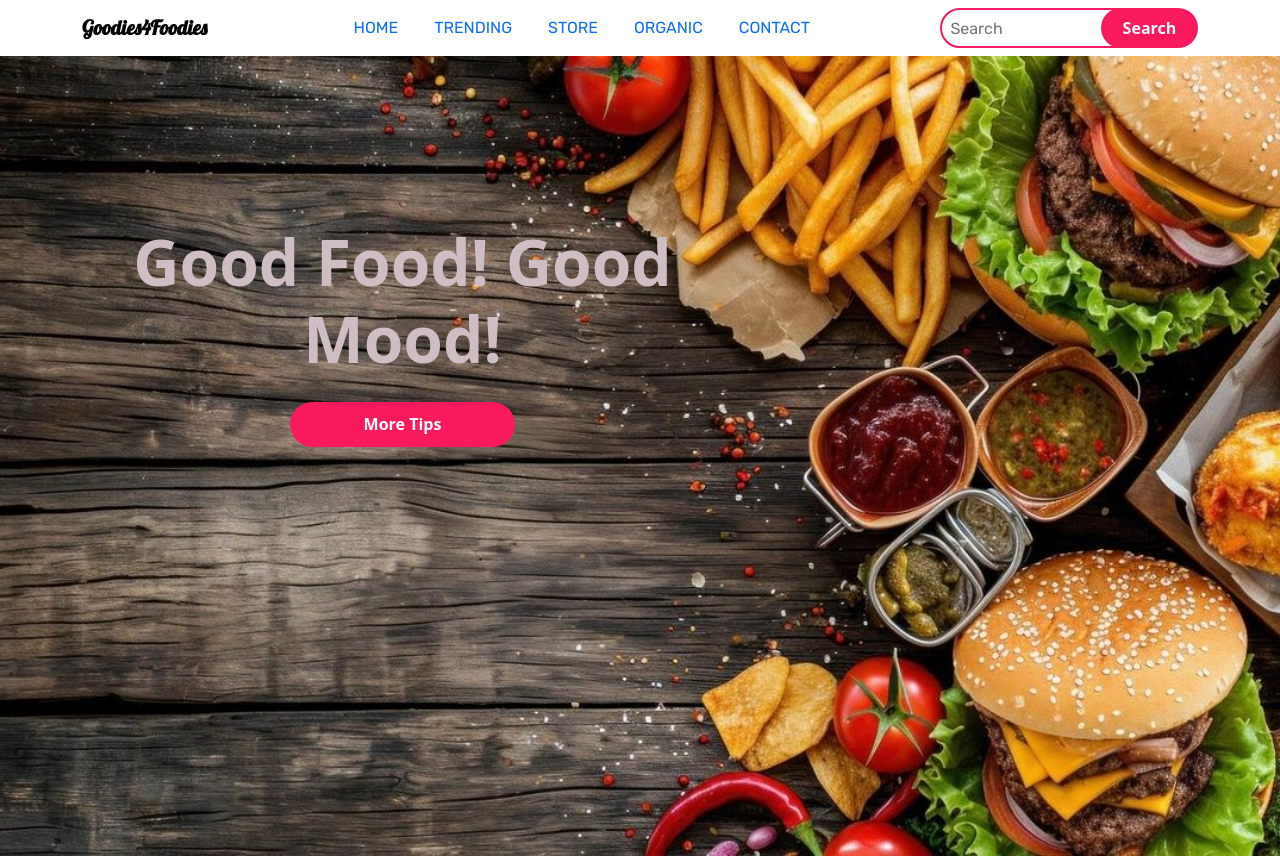
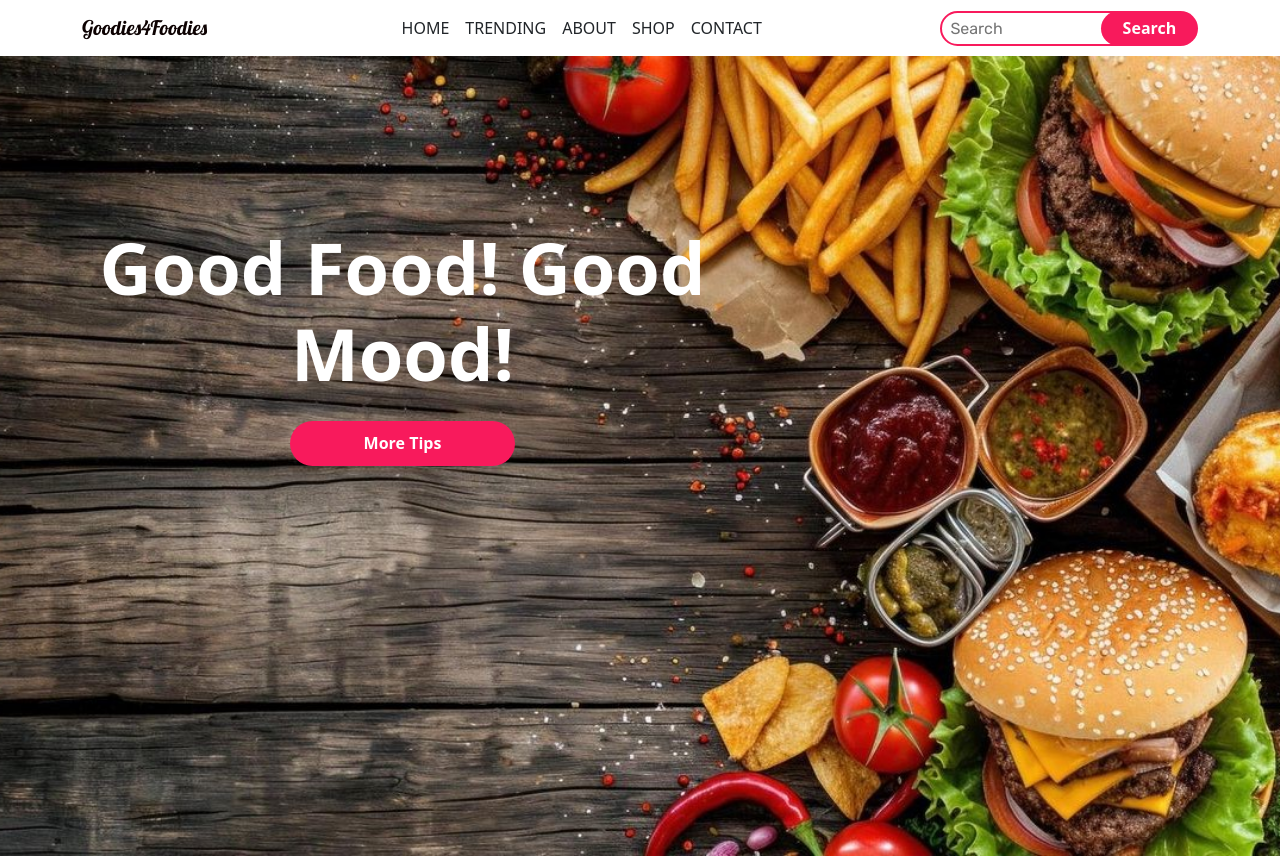
Before and after one commit to ifeecodes/Fast-Food-Web-, a plain HTML site: page index.html in a window 1280 px wide. Shown: the top 856 px of the page. Drawn offline with nearby package versions, Linux system fonts and the light colour scheme.

Commit message:
made changes

```diff
--- a/index.html
+++ b/index.html
@@ -26,21 +26,21 @@
       <span class="navbar-toggler-icon"><i class="fa fa-bars" aria-hidden="true"></i></span>
     </button>
     <div class="collapse navbar-collapse" id="navbarScroll">
-      <ul class="navbar-nav m-auto my-2 my-lg-0" >
+      <ul class="navbar-nav m-auto my-4 my-lg-0 text-uppercase" >
         <li class="nav-item">
-          <a class="nav-link active" href="#">HOME</a>
+          <a class="nav-link active text-dark" href="#home">HOME</a>
         </li>
         <li class="nav-item">
-          <a class="nav-link" href="#">TRENDING</a>
+          <a class="nav-link text-dark" href="#trending">TRENDING</a>
+        </li>
+              <li class="nav-item">
+          <a class="nav-link text-dark" href="#about">about</a>
         </li>
         <li class="nav-item ">
-          <a class="nav-link " href="#">Store</a>
+          <a class="nav-link text-dark" href="#shop">Shop</a>
         </li>
         <li class="nav-item">
-          <a class="nav-link">Organic</a>
-        </li>
-        <li class="nav-item">
-          <a class="nav-link">Contact</a>
+          <a class="nav-link text-dark" href="#contact">Contact</a>
         </li>
       </ul>
       <form class="d-flex">
@@ -56,12 +56,12 @@
 
 <!--section 1-->
 
-<section class="main">
+<section class="main" id="home">
 <div class="container py-5">
     <div class="row py-4">
       <div class="col-lg-7 pt-5 text-center">
         <h1 class="pt-5"> Good Food! Good Mood!</h1>
-        <button class="btn1 mt-3">More Tips</button>
+        <button class="btn1 mt-3" href="#contact">More Tips</button>
       </div>
 
     </div>
@@ -97,7 +97,7 @@
  </section>
 
  <!--sevt-->
- <section class="product">
+ <section class="product"  id="trending">
   <div class="container py-5">
     <div class="row py-5 ">
       <div class="col-lg-5 m-auto text-center">
@@ -149,7 +149,7 @@
 
     <div class="row">
       <div class="col-lg-6 text-center m-auto">
-        <button class="btn1">Click for more</button>
+        <button class="btn1" href="#contact">Click for more</button>
       </div>
      </div>
   </div>
@@ -158,7 +158,7 @@
 
 
 <!---About-->
-<section class="about">
+<section class="about" id="about">
   <div class="container py-5">
     <div class="row py-5">
       <div class="col-lg-8 m-auto text-center">
@@ -204,7 +204,7 @@
 
 
 
-<section class="Shop">
+<section class="Shop" id="shop">
   <div class="container">
      <div class="row py-5">
       <div class="col-lg-8 m-auto text-center">
@@ -343,7 +343,7 @@
 
 
 
-<section class="contract py-5">
+<section class="contract py-5" id="contact">
   <div class="container py-5">
     <div class="row">
       <div class="col-lg-5 m-auto text-center">
@@ -392,7 +392,7 @@
 
 
 
-<section class="new py-5">
+<footer class="new py-5">
   <div class="container py-5">
     <div class="row">
       <div class="col-lg-9 m-auto text-center">
@@ -436,7 +436,7 @@
 
   </div>
 
-</section>
+</footer>
 
 
 
--- a/style.css
+++ b/style.css
@@ -4,28 +4,28 @@
     box-sizing: border-box;
 }
 .navbar-brand{
-    font-size: 2rem;
-    color: #000;
+    font-size: 4rem;
+    color: #0c0101;
     font-family: 'Lobster', cursive;
-    font-weight: 600;
+    font-weight: 500;
 }
 .navbar-brand:hover{
     color: #000;
 }
-.nav-link{
-    /*font-size: 1.2rem;*/
+.nav-item .nav-link a{
+    font-size: 1rem;
     color: #000;
     margin-right: 10px;
     margin-left: 10px;
-    text-transform: uppercase;
     font-family: 'Rubik', sans-serif;
+    cursor: pointer;
 }
 
 .nav-link:hover{
     color: #000;
 }
 .search{
-    height: 40px;
+    height: 35px;
     width: 80%;
     border-radius: 60px;
     outline: none;
@@ -34,14 +34,14 @@
     border: 2px solid rgb(248, 26, 92);
 }
 .btn0{
-    height: 40px;
+    height: 35px;
     width: 40%;
     outline: none;
     border: none;
     background: rgb(248, 26, 92);
     color: white;
     border-radius: 60px;
-    font-weight: 700;
+    font-weight: 600;
 
 }
 .main{
@@ -52,9 +52,9 @@
     width: 100%;
 }
 .main h1{
-    font-size: 4rem;
+    font-size: 4.5rem;
     font-weight: 700;
-    color: rgb(206, 189, 194);
+    color: white;
 }
 .btn1{
     height: 45px;
```
